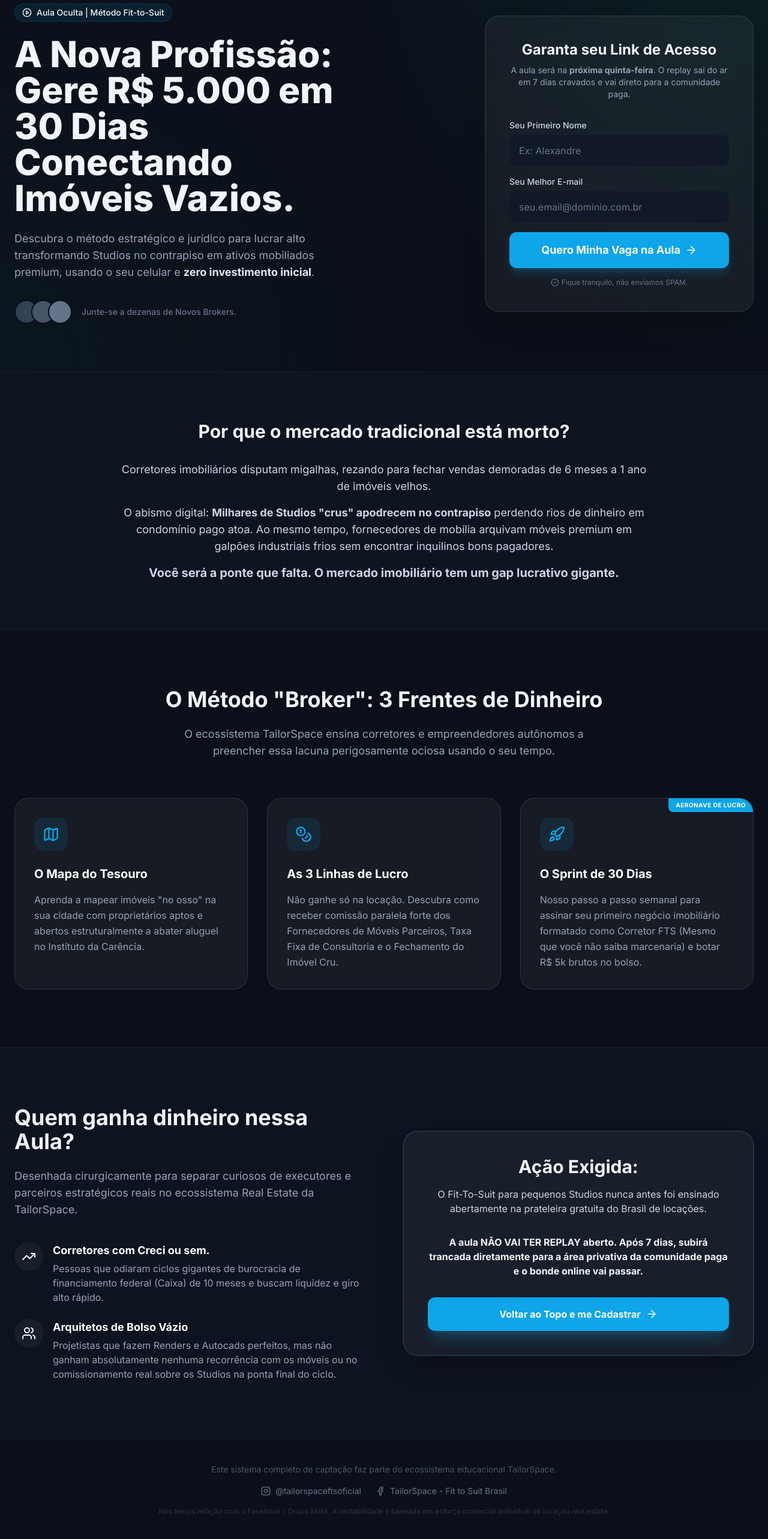
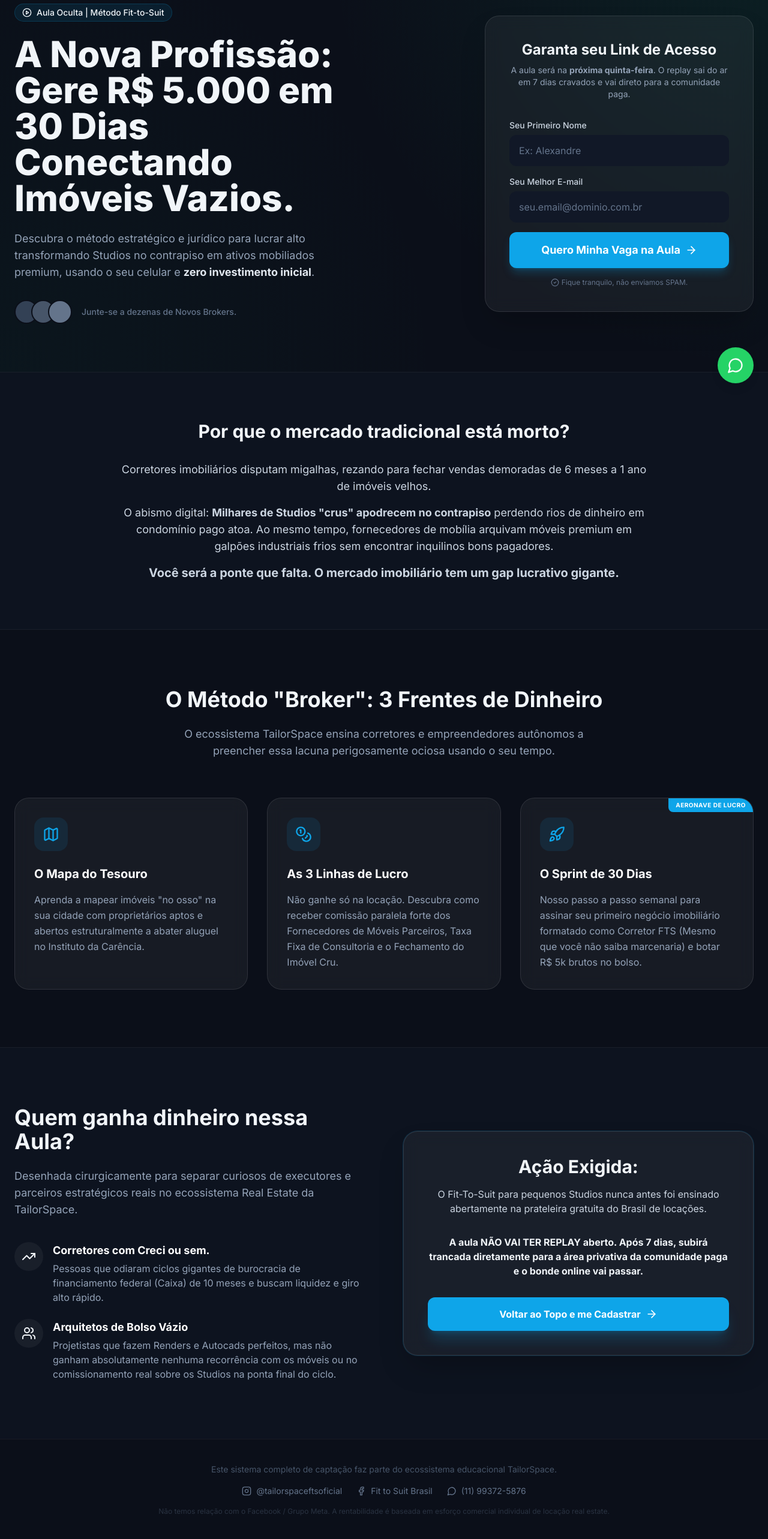
Before and after one commit to aleandrade926/tailorspace-app, a React (Vite) app: page /aulas in a window 1280 px wide. Shown: the part 122-2688 px from the top of the page at 60% size. Built offline with nearby package versions, Linux system fonts and the light colour scheme.

Commit message:
feat: adiciona botão flutuante e links diretos do WhatsApp

```diff
--- a/src/App.tsx
+++ b/src/App.tsx
@@ -25,6 +25,9 @@ function LandingPage() {
             </a>
             <a href="https://www.facebook.com/tailorspaceftsoficial" target="_blank" rel="noopener noreferrer" className="hover:text-brand-400 text-slate-400 transition-colors" aria-label="Facebook">
               <svg xmlns="http://www.w3.org/2000/svg" width="20" height="20" viewBox="0 0 24 24" fill="none" stroke="currentColor" stroke-width="2" stroke-linecap="round" stroke-linejoin="round"><path d="M18 2h-3a5 5 0 0 0-5 5v3H7v4h3v8h4v-8h3l1-4h-4V7a1 1 0 0 1 1-1h3z"/></svg>
+            </a>
+            <a href="https://wa.me/5511993725876" target="_blank" rel="noopener noreferrer" className="hover:text-brand-400 text-slate-400 transition-colors" aria-label="WhatsApp">
+              <svg xmlns="http://www.w3.org/2000/svg" width="20" height="20" viewBox="0 0 24 24" fill="none" stroke="currentColor" stroke-width="2" stroke-linecap="round" stroke-linejoin="round"><path d="M7.9 20A9 9 0 1 0 4 16.1L2 22Z" /></svg>
             </a>
           </div>
           <Link to="/auth" className="bg-white text-dark-900 px-4 py-2 md:px-5 md:py-2.5 rounded-full text-xs md:text-sm font-bold hover:bg-slate-200 transition-colors shadow-lg shadow-white/10">
@@ -240,12 +243,15 @@ function LandingPage() {
         <p className="text-slate-400 mb-2">
           Dúvidas ou projetos especiais? Fale conosco: <a href="mailto:comercial@tailorspace.com.br" className="text-brand-500 hover:text-brand-400 transition-colors">comercial@tailorspace.com.br</a>
         </p>
-        <div className="flex items-center justify-center gap-6 my-4">
+        <div className="flex flex-col sm:flex-row items-center justify-center gap-6 my-4">
           <a href="https://www.instagram.com/tailorspaceftsoficial/" target="_blank" rel="noopener noreferrer" className="flex items-center gap-2 text-slate-400 hover:text-brand-400 transition-colors text-sm">
             <svg xmlns="http://www.w3.org/2000/svg" width="18" height="18" viewBox="0 0 24 24" fill="none" stroke="currentColor" stroke-width="2" stroke-linecap="round" stroke-linejoin="round"><rect width="20" height="20" x="2" y="2" rx="5" ry="5"/><path d="M16 11.37A4 4 0 1 1 12.63 8 4 4 0 0 1 16 11.37z"/><line x1="17.5" x2="17.51" y1="6.5" y2="6.5"/></svg> @tailorspaceftsoficial
           </a>
           <a href="https://www.facebook.com/tailorspaceftsoficial" target="_blank" rel="noopener noreferrer" className="flex items-center gap-2 text-slate-400 hover:text-brand-400 transition-colors text-sm">
-            <svg xmlns="http://www.w3.org/2000/svg" width="18" height="18" viewBox="0 0 24 24" fill="none" stroke="currentColor" stroke-width="2" stroke-linecap="round" stroke-linejoin="round"><path d="M18 2h-3a5 5 0 0 0-5 5v3H7v4h3v8h4v-8h3l1-4h-4V7a1 1 0 0 1 1-1h3z"/></svg> TailorSpace - Fit to Suit Brasil
+            <svg xmlns="http://www.w3.org/2000/svg" width="18" height="18" viewBox="0 0 24 24" fill="none" stroke="currentColor" stroke-width="2" stroke-linecap="round" stroke-linejoin="round"><path d="M18 2h-3a5 5 0 0 0-5 5v3H7v4h3v8h4v-8h3l1-4h-4V7a1 1 0 0 1 1-1h3z"/></svg> Fit to Suit Brasil
+          </a>
+          <a href="https://wa.me/5511993725876" target="_blank" rel="noopener noreferrer" className="flex items-center gap-2 text-slate-400 hover:text-brand-400 transition-colors text-sm">
+            <svg xmlns="http://www.w3.org/2000/svg" width="18" height="18" viewBox="0 0 24 24" fill="none" stroke="currentColor" stroke-width="2" stroke-linecap="round" stroke-linejoin="round"><path d="M7.9 20A9 9 0 1 0 4 16.1L2 22Z" /></svg> (11) 99372-5876
           </a>
         </div>
         <p className="text-slate-600 text-sm">© 2026 TailorSpace. Todos os direitos reservados. O 1º Marketplace de Fit to Suit do Brasil.</p>
@@ -305,15 +311,16 @@ function PricingPage() {
         <div className="mt-16 pb-8 text-center">
           <p className="text-slate-500 mb-2">Precisa customizar um alto volume de ativos operacionais?</p>
           <a href="mailto:comercial@tailorspace.com.br" className="text-brand-500 font-medium hover:text-brand-400 transition-colors">Fale com nossos especialistas: comercial@tailorspace.com.br</a>
-          <div className="flex items-center justify-center gap-6 mt-6">
-          <div className="flex items-center justify-center gap-6 mt-6">
+          <div className="flex flex-col sm:flex-row items-center justify-center gap-6 mt-6">
             <a href="https://www.instagram.com/tailorspaceftsoficial/" target="_blank" rel="noopener noreferrer" className="flex items-center gap-2 text-slate-400 hover:text-brand-400 transition-colors text-sm">
               <svg xmlns="http://www.w3.org/2000/svg" width="18" height="18" viewBox="0 0 24 24" fill="none" stroke="currentColor" stroke-width="2" stroke-linecap="round" stroke-linejoin="round"><rect width="20" height="20" x="2" y="2" rx="5" ry="5"/><path d="M16 11.37A4 4 0 1 1 12.63 8 4 4 0 0 1 16 11.37z"/><line x1="17.5" x2="17.51" y1="6.5" y2="6.5"/></svg> @tailorspaceftsoficial
             </a>
             <a href="https://www.facebook.com/tailorspaceftsoficial" target="_blank" rel="noopener noreferrer" className="flex items-center gap-2 text-slate-400 hover:text-brand-400 transition-colors text-sm">
-              <svg xmlns="http://www.w3.org/2000/svg" width="18" height="18" viewBox="0 0 24 24" fill="none" stroke="currentColor" stroke-width="2" stroke-linecap="round" stroke-linejoin="round"><path d="M18 2h-3a5 5 0 0 0-5 5v3H7v4h3v8h4v-8h3l1-4h-4V7a1 1 0 0 1 1-1h3z"/></svg> TailorSpace - Fit to Suit Brasil
+              <svg xmlns="http://www.w3.org/2000/svg" width="18" height="18" viewBox="0 0 24 24" fill="none" stroke="currentColor" stroke-width="2" stroke-linecap="round" stroke-linejoin="round"><path d="M18 2h-3a5 5 0 0 0-5 5v3H7v4h3v8h4v-8h3l1-4h-4V7a1 1 0 0 1 1-1h3z"/></svg> Fit to Suit Brasil
             </a>
-          </div>
+            <a href="https://wa.me/5511993725876" target="_blank" rel="noopener noreferrer" className="flex items-center gap-2 text-slate-400 hover:text-brand-400 transition-colors text-sm">
+              <svg xmlns="http://www.w3.org/2000/svg" width="18" height="18" viewBox="0 0 24 24" fill="none" stroke="currentColor" stroke-width="2" stroke-linecap="round" stroke-linejoin="round"><path d="M7.9 20A9 9 0 1 0 4 16.1L2 22Z" /></svg> (11) 99372-5876
+            </a>
           </div>
         </div>
       </div>
@@ -331,6 +338,17 @@ export default function App() {
         <Route path="/dashboard" element={<DashboardPage />} />
         <Route path="/aulas" element={<BrokerClassPage />} />
       </Routes>
+      <a
+        href="https://wa.me/5511993725876"
+        target="_blank"
+        rel="noopener noreferrer"
+        className="fixed bottom-6 right-6 z-50 bg-[#25D366] text-white p-4 rounded-full shadow-lg hover:scale-110 hover:bg-[#20bd5a] transition-all flex items-center justify-center animate-bounce"
+        aria-label="WhatsApp"
+      >
+        <svg xmlns="http://www.w3.org/2000/svg" width="28" height="28" viewBox="0 0 24 24" fill="none" stroke="currentColor" strokeWidth="2" strokeLinecap="round" strokeLinejoin="round" className="lucide lucide-message-circle">
+          <path d="M7.9 20A9 9 0 1 0 4 16.1L2 22Z" />
+        </svg>
+      </a>
     </Router>
   );
 }
--- a/src/pages/BrokerClassPage.tsx
+++ b/src/pages/BrokerClassPage.tsx
@@ -140,15 +140,14 @@ export default function BrokerClassPage() {
                 </div>
                 <h3 className="text-2xl font-bold mb-4">Pré-inscrição Completa!</h3>
                 <p className="text-slate-300 mb-8 leading-relaxed text-sm">
-                  O link VIP da Aula Ao Vivo será enviado no seu WhatsApp e também no grupo silencioso de avisos (Onde soltamos o material extra).
+                  O link VIP da Aula Ao Vivo será enviado via WhatsApp para que você não perca por nada.
                 </p>
                 <div className="p-4 bg-dark-800 rounded-2xl border border-brand-500/20 mb-6">
                   <p className="font-bold text-white mb-1">Passo Único e Final:</p>
-                  <p className="text-slate-400 text-xs">Entre no grupo V.I.P abaixo para não perder o link da sala.</p>
+                  <p className="text-slate-400 text-xs">Fale diretamente comigo no WhatsApp para garantir seu acesso.</p>
                 </div>
-                {/* O user pode trocar pelo link real do grupo do Whatsapp */}
-                <a href="https://chat.whatsapp.com/" target="_blank" rel="noopener noreferrer" className="w-full bg-[#25D366] hover:bg-[#20bd5a] text-white font-bold py-4 px-6 rounded-xl transition-all shadow-lg shadow-[#25D366]/25 flex items-center justify-center gap-2 text-lg">
-                  Entrar no Grupo de Avisos
+                <a href="https://wa.me/5511993725876" target="_blank" rel="noopener noreferrer" className="w-full bg-[#25D366] hover:bg-[#20bd5a] text-white font-bold py-4 px-6 rounded-xl transition-all shadow-lg shadow-[#25D366]/25 flex items-center justify-center gap-2 text-lg">
+                  Falar no WhatsApp
                 </a>
               </div>
             )}
@@ -273,7 +272,10 @@ export default function BrokerClassPage() {
             <svg xmlns="http://www.w3.org/2000/svg" width="16" height="16" viewBox="0 0 24 24" fill="none" stroke="currentColor" strokeWidth="2" strokeLinecap="round" strokeLinejoin="round" className="shrink-0"><rect width="20" height="20" x="2" y="2" rx="5" ry="5"/><path d="M16 11.37A4 4 0 1 1 12.63 8 4 4 0 0 1 16 11.37z"/><line x1="17.5" x2="17.51" y1="6.5" y2="6.5"/></svg> @tailorspaceftsoficial
           </a>
           <a href="https://www.facebook.com/tailorspaceftsoficial" target="_blank" rel="noopener noreferrer" className="flex items-center gap-2 text-slate-500 hover:text-brand-400 transition-colors">
-            <svg xmlns="http://www.w3.org/2000/svg" width="16" height="16" viewBox="0 0 24 24" fill="none" stroke="currentColor" strokeWidth="2" strokeLinecap="round" strokeLinejoin="round" className="shrink-0"><path d="M18 2h-3a5 5 0 0 0-5 5v3H7v4h3v8h4v-8h3l1-4h-4V7a1 1 0 0 1 1-1h3z"/></svg> TailorSpace - Fit to Suit Brasil
+            <svg xmlns="http://www.w3.org/2000/svg" width="16" height="16" viewBox="0 0 24 24" fill="none" stroke="currentColor" strokeWidth="2" strokeLinecap="round" strokeLinejoin="round" className="shrink-0"><path d="M18 2h-3a5 5 0 0 0-5 5v3H7v4h3v8h4v-8h3l1-4h-4V7a1 1 0 0 1 1-1h3z"/></svg> Fit to Suit Brasil
+          </a>
+          <a href="https://wa.me/5511993725876" target="_blank" rel="noopener noreferrer" className="flex items-center gap-2 text-slate-500 hover:text-brand-400 transition-colors">
+            <svg xmlns="http://www.w3.org/2000/svg" width="16" height="16" viewBox="0 0 24 24" fill="none" stroke="currentColor" strokeWidth="2" strokeLinecap="round" strokeLinejoin="round" className="shrink-0"><path d="M7.9 20A9 9 0 1 0 4 16.1L2 22Z" /></svg> (11) 99372-5876
           </a>
         </div>
         <p className="mt-2 text-[10px] md:text-xs opacity-50 px-2">Não temos relação com o Facebook / Grupo Meta. A rentabilidade é baseada em esforço comercial individual de locação real estate.</p>
```
